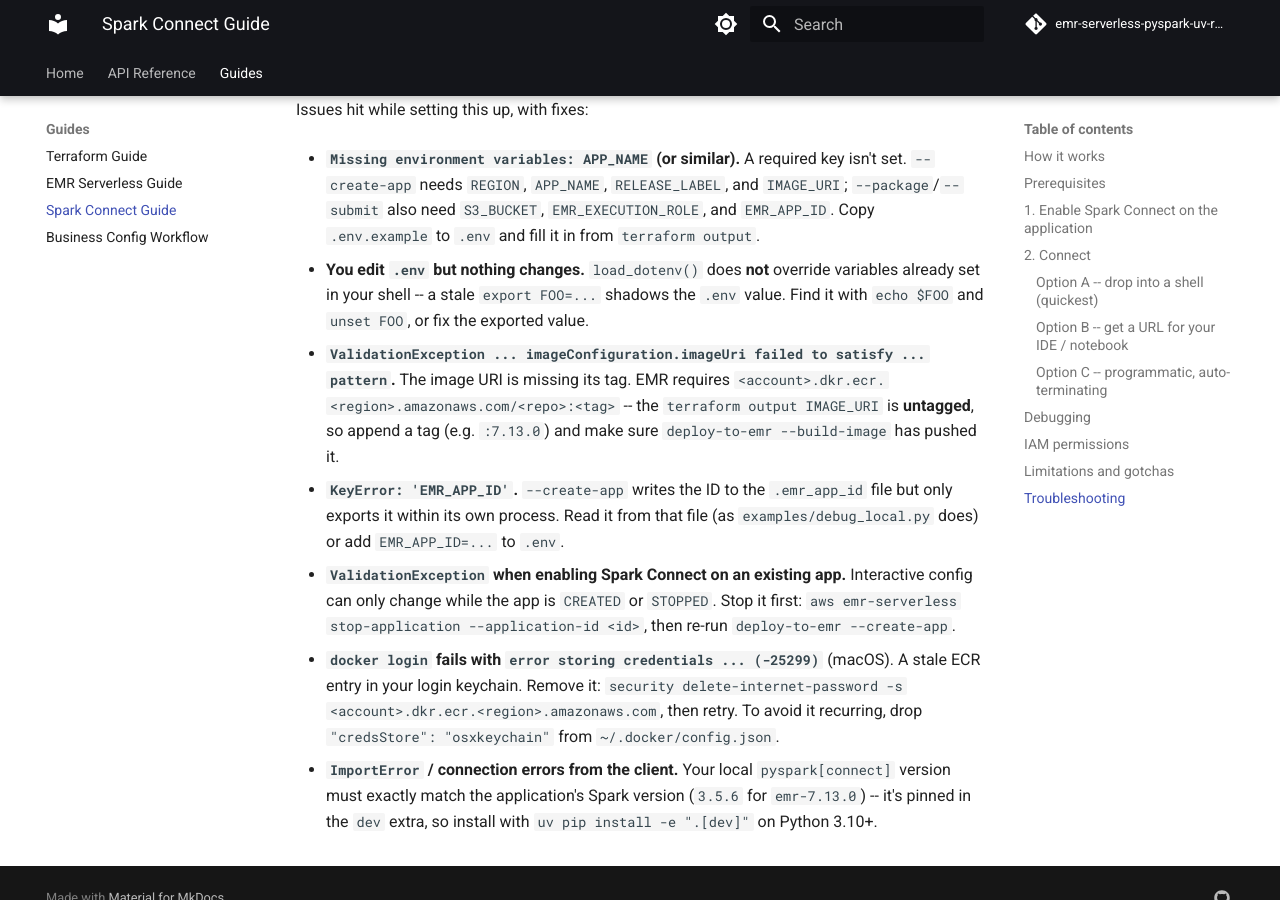
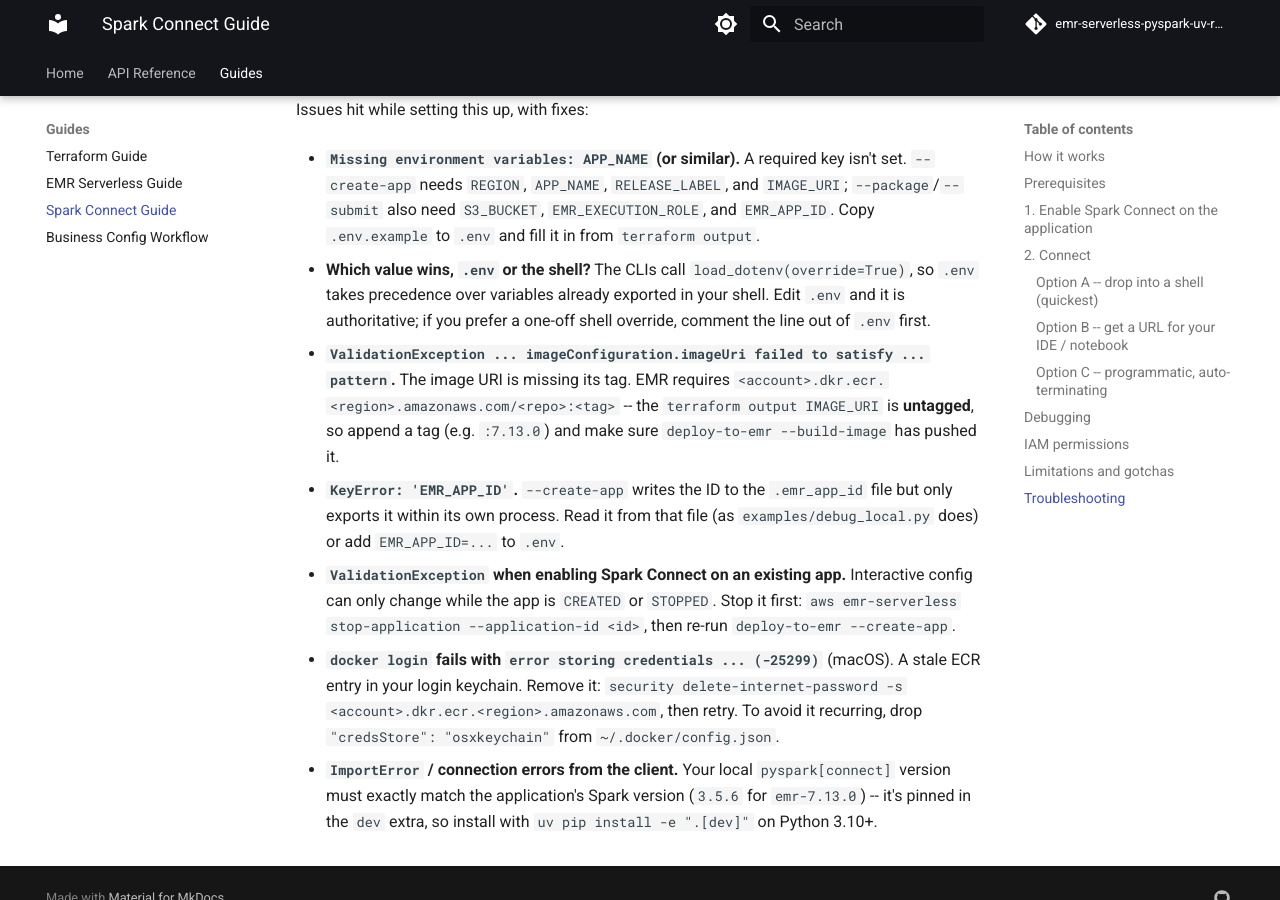
Before and after one commit to dombean/emr-serverless-pyspark-uv-rap-template, an MkDocs documentation site: the page built from docs/spark_connect_guide.md, in a window 1280 px wide and 900 px high, scrolled down 4126 px. Built offline with MkDocs 1.6.1 and Material for MkDocs 9.7.7, drawn with Linux system fonts in a browser that asks for light colours; comment, search, counter and statistics services are not loaded.

Commit message:
Make .env authoritative via load_dotenv(override=True)
Shell vars previously shadowed .env (override defaults to False), which was
confusing -- editing .env appeared to do nothing if a stale variable was
exported. Flip both CLIs and the example to override=True so .env is the single
source of truth, and update the Spark Connect troubleshooting note to match.

```diff
--- a/docs/spark_connect_guide.md
+++ b/docs/spark_connect_guide.md
@@ -205,10 +205,10 @@
   `EMR_EXECUTION_ROLE`, and `EMR_APP_ID`. Copy `.env.example` to `.env` and
   fill it in from `terraform output`.
 
-- **You edit `.env` but nothing changes.** `load_dotenv()` does **not**
-  override variables already set in your shell -- a stale `export FOO=...`
-  shadows the `.env` value. Find it with `echo $FOO` and `unset FOO`, or fix
-  the exported value.
+- **Which value wins, `.env` or the shell?** The CLIs call
+  `load_dotenv(override=True)`, so `.env` takes precedence over variables
+  already exported in your shell. Edit `.env` and it is authoritative; if you
+  prefer a one-off shell override, comment the line out of `.env` first.
 
 - **`ValidationException ... imageConfiguration.imageUri failed to satisfy
   ... pattern`.** The image URI is missing its tag. EMR requires
```
Also changed, not shown: 3 other files.
